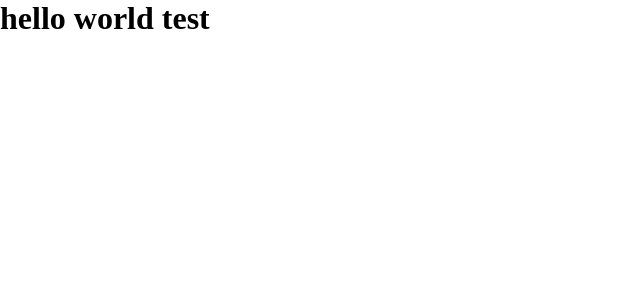
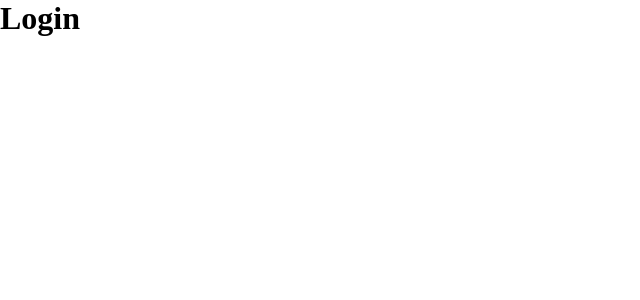
Before and after one commit to sandurijal03/discord, a React app in the folder frontend/: page /login in a window 1280 px wide. Shown: the top 300 px of the page, without its empty margins (0-640 px from the left). Built offline with nearby package versions, Linux system fonts and the light colour scheme.

Commit message:
client: added required pages and also setup routing for application

```diff
--- a/frontend/src/Main.tsx
+++ b/frontend/src/Main.tsx
@@ -1,11 +1,31 @@
 import * as React from 'react'
+import { RouterProvider, createBrowserRouter } from 'react-router-dom'
+import Login from './pages/Login'
+import Register from './pages/Register'
+import Dashboard from './pages/Dashboard'
+import Home from './pages/Home'
 
 const Main: React.FC = () => {
-  return (
-    <div>
-      <h1>hello world test</h1>
-    </div>
-  )
+  const router = createBrowserRouter([
+    {
+      path: '/',
+      element: <Home />,
+    },
+    {
+      path: '/login',
+      element: <Login />,
+    },
+    {
+      path: '/register',
+      element: <Register />,
+    },
+    {
+      path: '/dashboard',
+      element: <Dashboard />,
+    },
+  ])
+
+  return <RouterProvider router={router} />
 }
 
 export default Main
--- /dev/null
+++ b/frontend/src/pages/Dashboard.tsx
@@ -0,0 +1,11 @@
+import * as React from 'react'
+
+const Dashboard = () => {
+  return (
+    <div>
+      <h1>Dashboard</h1>
+    </div>
+  )
+}
+
+export default Dashboard
--- /dev/null
+++ b/frontend/src/pages/Home.tsx
@@ -0,0 +1,21 @@
+import * as React from 'react'
+import { useNavigate } from 'react-router-dom'
+
+const Home = () => {
+  const navigate = useNavigate()
+  let user = 'sandy'
+
+  React.useEffect(() => {
+    if (user !== 'sandip') {
+      navigate('/dashboard')
+    }
+  }, [])
+
+  return (
+    <div>
+      <h1>Home</h1>
+    </div>
+  )
+}
+
+export default Home
--- /dev/null
+++ b/frontend/src/pages/Login.tsx
@@ -0,0 +1,11 @@
+import * as React from 'react'
+
+const Login = () => {
+  return (
+    <div>
+      <h1>Login</h1>
+    </div>
+  )
+}
+
+export default Login
--- /dev/null
+++ b/frontend/src/pages/Register.tsx
@@ -0,0 +1,11 @@
+import * as React from 'react'
+
+const Register = () => {
+  return (
+    <div>
+      <h1>Register</h1>
+    </div>
+  )
+}
+
+export default Register
```
